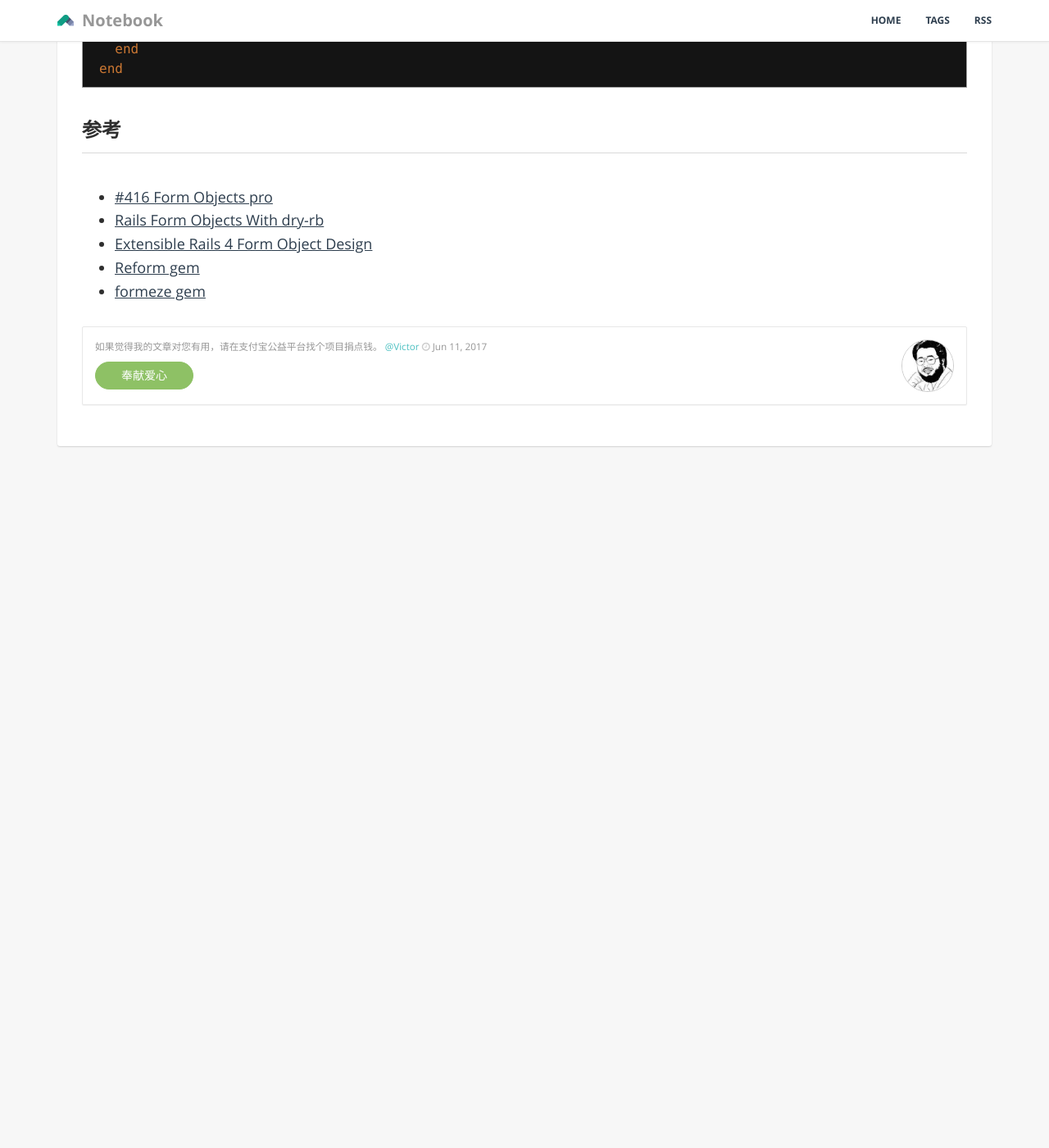
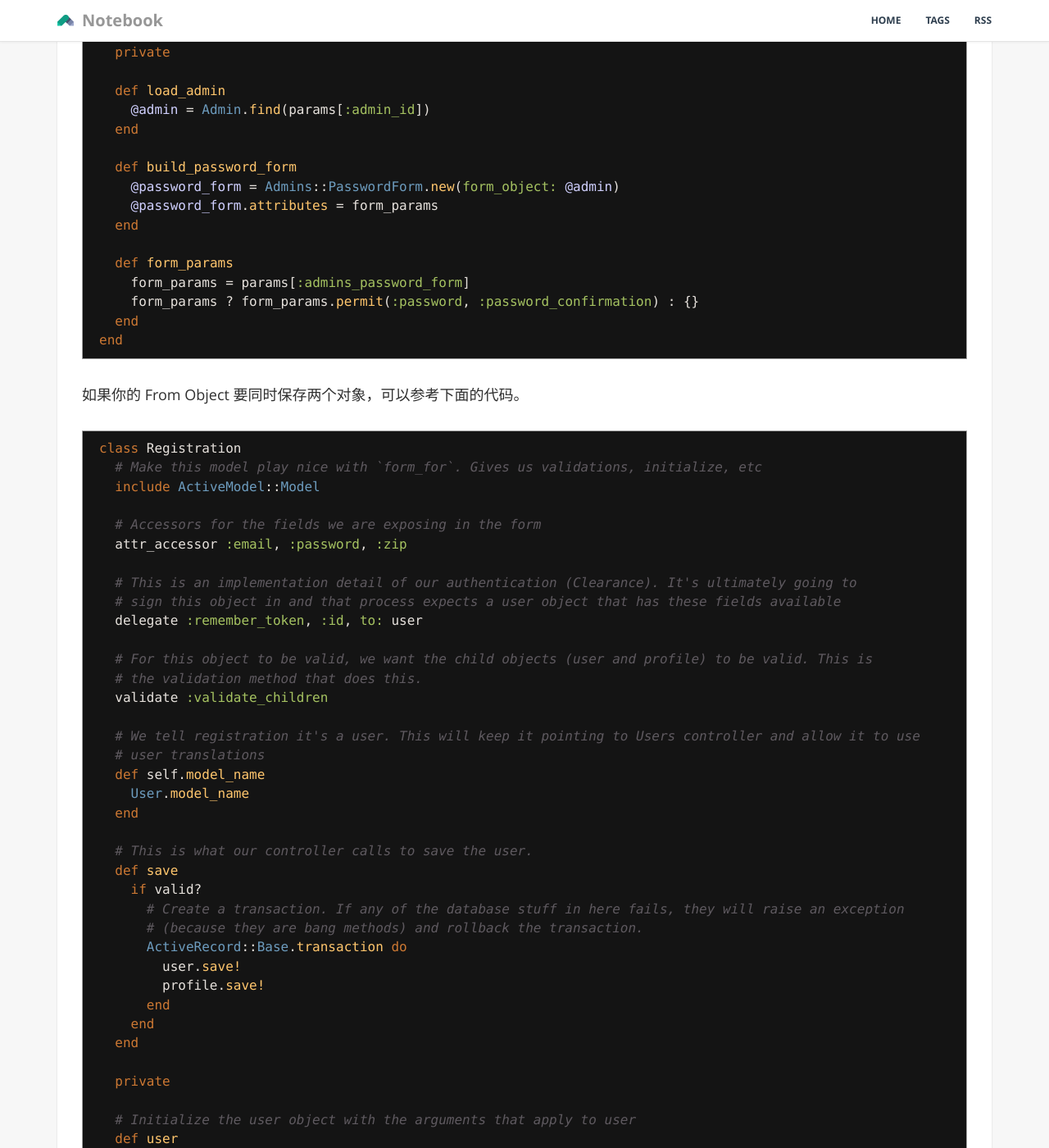
Before and after one commit to GiaoGiaoCat/GiaoGiaoCat.github.io, a Jekyll site: the page built from _posts/201702/2017-06-11-form-object.md, in a window 1280 px wide and 1400 px high, scrolled down 4149 px. Shown: the whole window at 82% size. Built offline with Jekyll 4.4.1, drawn with Linux system fonts in a browser that asks for light colours; before the commit the page ends 4738 px from its top, so only the background shows below that; some of the changed text lies outside the part shown.

Commit message:
学习了

````diff
--- a/_posts/201702/2017-06-11-form-object.md
+++ b/_posts/201702/2017-06-11-form-object.md
@@ -22,6 +22,15 @@
 ### Form Object 和 Service Object 的区别
 
 代码和功能上没啥区别，只有在抽象哲学层面有点不同。Form Object 是抽象出来提供给 HTML 表单用的。
+
+### 使用 `accepts_nested_attributes_for` 怎么了？
+
+你可能看过这篇文章 [accepts_nested_attributes_for with Has-Many-Through Relations](https://robots.thoughtbot.com/accepts-nested-attributes-for-with-has-many-through), 并且觉得 Rails Way 很棒啊，但是这会带来如下问题：
+
+* 你的 model 需要关心 view 是如何收集数据的
+* 强迫 view 的结构必须和 model 的结构和 relationships 对应起来
+* ActiveRecord 对象增加更多复杂的 API
+* 当同一个模型中存在两个 `accepts_nested_attribtutes_for` 或者一个 `accepts_nested_attribtutes_for` 关联的 model 存在其它 relationships 的时候，很容易使人迷惑
 
 ### 例子
 
@@ -173,9 +182,81 @@
 end
 ```
 
+如果你的 From Object 要同时保存两个对象，可以参考下面的代码。
+
+```ruby
+class Registration
+  # Make this model play nice with `form_for`. Gives us validations, initialize, etc
+  include ActiveModel::Model
+
+  # Accessors for the fields we are exposing in the form
+  attr_accessor :email, :password, :zip
+
+  # This is an implementation detail of our authentication (Clearance). It's ultimately going to
+  # sign this object in and that process expects a user object that has these fields available
+  delegate :remember_token, :id, to: user
+
+  # For this object to be valid, we want the child objects (user and profile) to be valid. This is
+  # the validation method that does this.
+  validate :validate_children
+
+  # We tell registration it's a user. This will keep it pointing to Users controller and allow it to use
+  # user translations
+  def self.model_name
+    User.model_name
+  end
+
+  # This is what our controller calls to save the user.
+  def save
+    if valid?
+      # Create a transaction. If any of the database stuff in here fails, they will raise an exception
+      # (because they are bang methods) and rollback the transaction.
+      ActiveRecord::Base.transaction do
+        user.save!
+        profile.save!
+      end
+    end
+  end
+
+  private
+
+  # Initialize the user object with the arguments that apply to user
+  def user
+    @user ||= User.new(email: email, password: password)
+  end
+
+  # initialize the profile object with the arguments that apply to profile
+  def profile
+    @profile ||= user.build_profile(zip: zip)
+  end
+
+  # the implementation of our validation method. We just delegate to our
+  # two child objects which define their validations (presence on all fields in this case)
+  def validate_children
+    if user.invalid?
+      promote_errors(user.errors)
+    end
+
+    if profile.invalid?
+      promote_errors(profile.errors)
+    end
+  end
+
+  # Errors on `user` or `profile` aren't helpful to us because `user.email` isn't on our form. `email` is however.
+  # Take all errors from our child objects and promote them to the same field on the base object. This will make
+  # them render properly on the form.
+  def promote_errors(child_errors)
+    child_errors.each do |attribute, message|
+      errors.add(attribute, message)
+    end
+  end
+end
+```
+
 ## 参考
 
 * [#416 Form Objects pro](http://railscasts.com/episodes/416-form-objects)
+* [Form Objects](https://forum.upcase.com/t/form-objects/2267)
 * [Rails Form Objects With dry-rb](http://cucumbersome.net/2016/09/06/rails-form-objects-with-dry-rb.html)
 * [Extensible Rails 4 Form Object Design](http://stratus3d.com/blog/2015/04/04/extensible-rails-4-form-object-design/)
 * [Reform gem](https://github.com/trailblazer/reform)
````
Also changed, not shown: _posts/201412/2014-12-27-Practical-Object-Oriented-Design-in-Ruby-1.md (+1 -1 lines).
